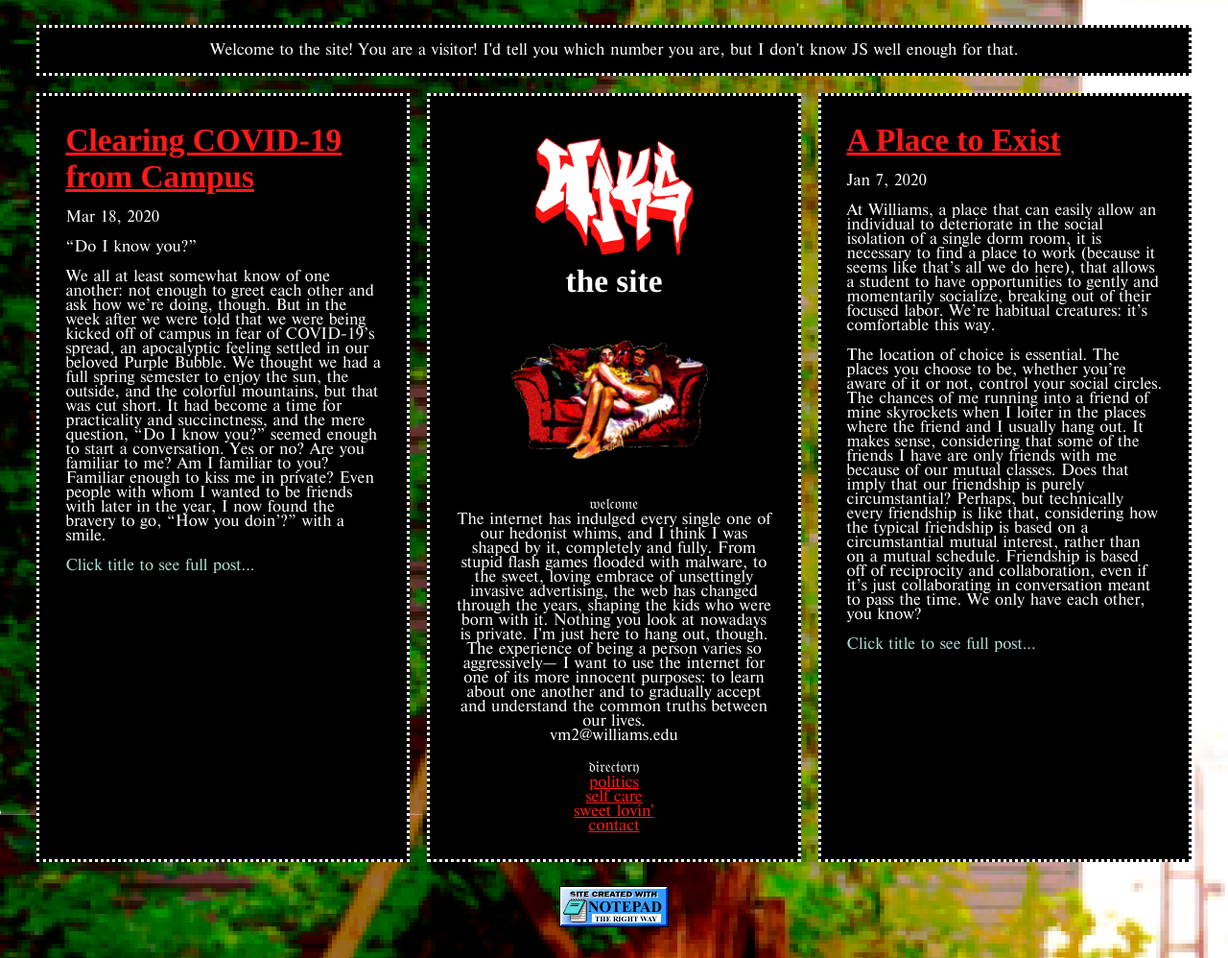
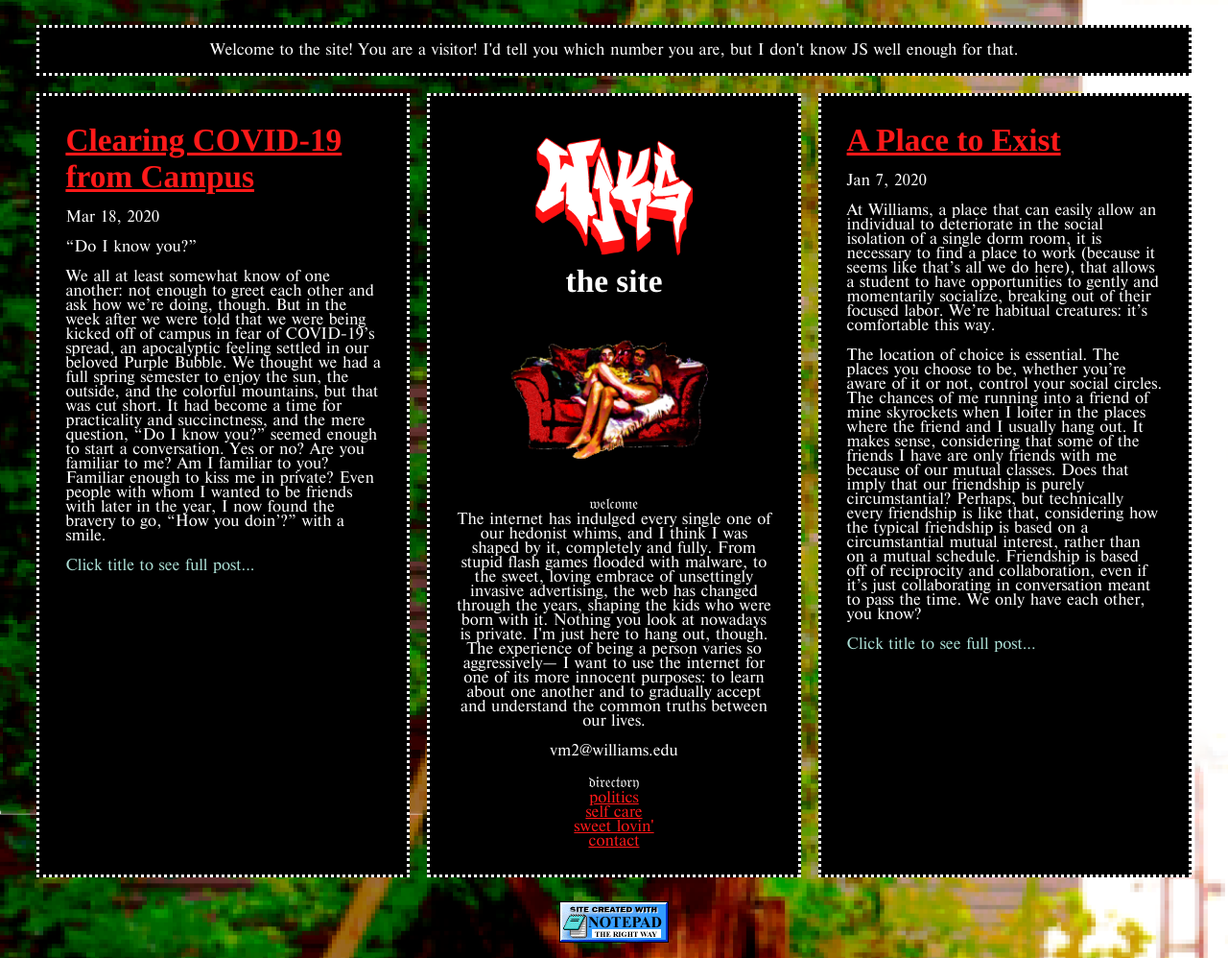
Before and after one commit to w1k5/w1k5.blog, a Jekyll site: the page built from index.markdown, in a window 1280 px wide. Shown: the whole page at 96% size. Built offline with Jekyll 4.4.1, drawn with Linux system fonts in a browser that asks for light colours; comment, search, counter and statistics services are not loaded.

Commit message:
add email

```diff
--- a/_includes/nav.html
+++ b/_includes/nav.html
@@ -8,4 +8,5 @@
 		<li><a href="https://wiks.wiki/matters-of-the-heart">sweet lovin'</a></li>
 		<li><a href="https://wiks.wiki/who-is-wiks">contact</a></li>
 	</ul class="nav">
+	<p class="center">vm2@williams.edu</p>
 </nav>
--- a/_layouts/home.html
+++ b/_layouts/home.html
@@ -30,7 +30,8 @@
 		<a href="https://wiks.wiki/"><img class="menu" src="images/waiting.gif"></a><br>
 		<p class="center">𝔴𝔢𝔩𝔠𝔬𝔪𝔢<br>
 The internet has indulged every single one of our hedonist whims, and I think I was shaped by it, completely and fully. From stupid flash games flooded with malware, to the sweet, loving embrace of unsettingly invasive advertising, the web has changed through the years, shaping the kids who were born with it.
-Nothing you look at nowadays is private. I'm just here to hang out, though. The experience of being a person varies so aggressively— I want to use the internet for one of its more innocent purposes: to learn about one another and to gradually accept and understand the common truths between our lives.<br>vm2@williams.edu</p>
+Nothing you look at nowadays is private. I'm just here to hang out, though. The experience of being a person varies so aggressively— I want to use the internet for one of its more innocent purposes: to learn about one another and to gradually accept and understand the common truths between our lives.</p>
+		<p class="center">vm2@williams.edu</p>
 		<ul class="nav">
 			𝔡𝔦𝔯𝔢𝔠𝔱𝔬𝔯𝔶
 			<li><a href="https://wiks.wiki/real-talk">politics</a></li>
```
